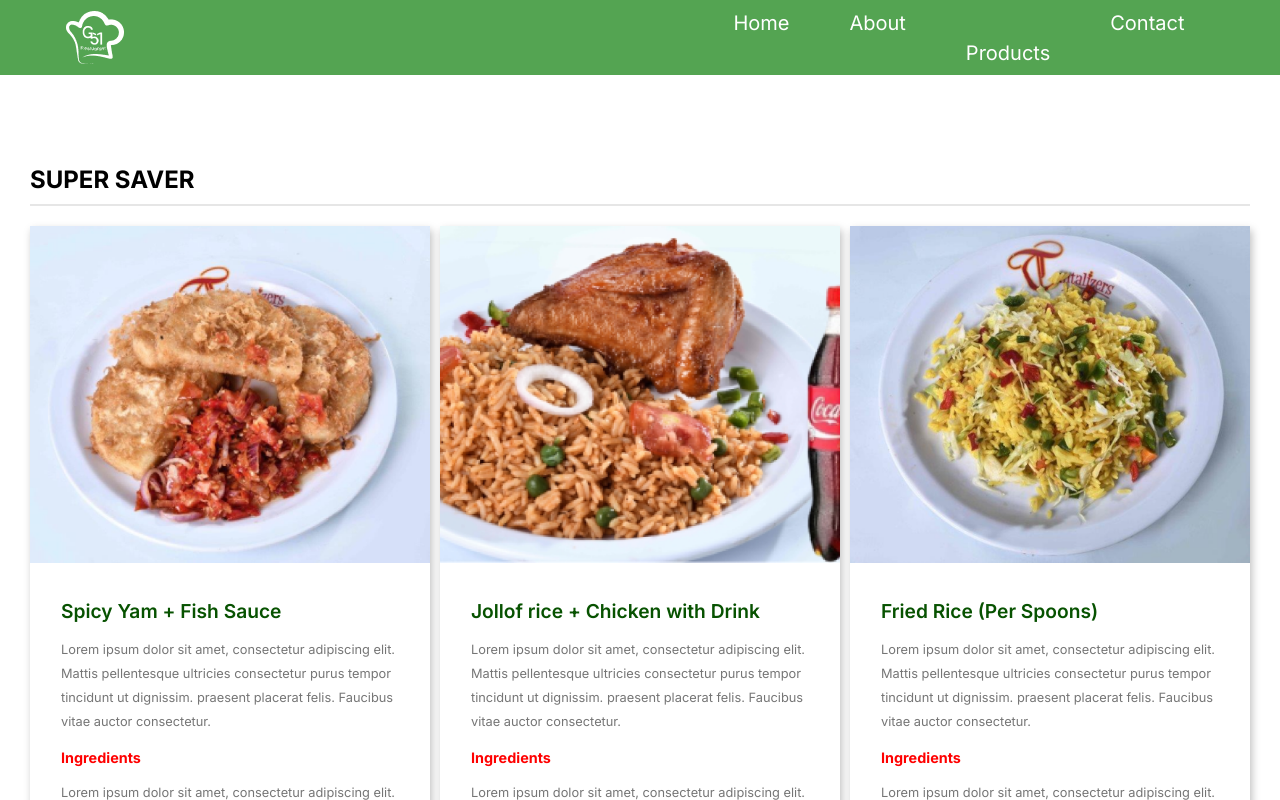
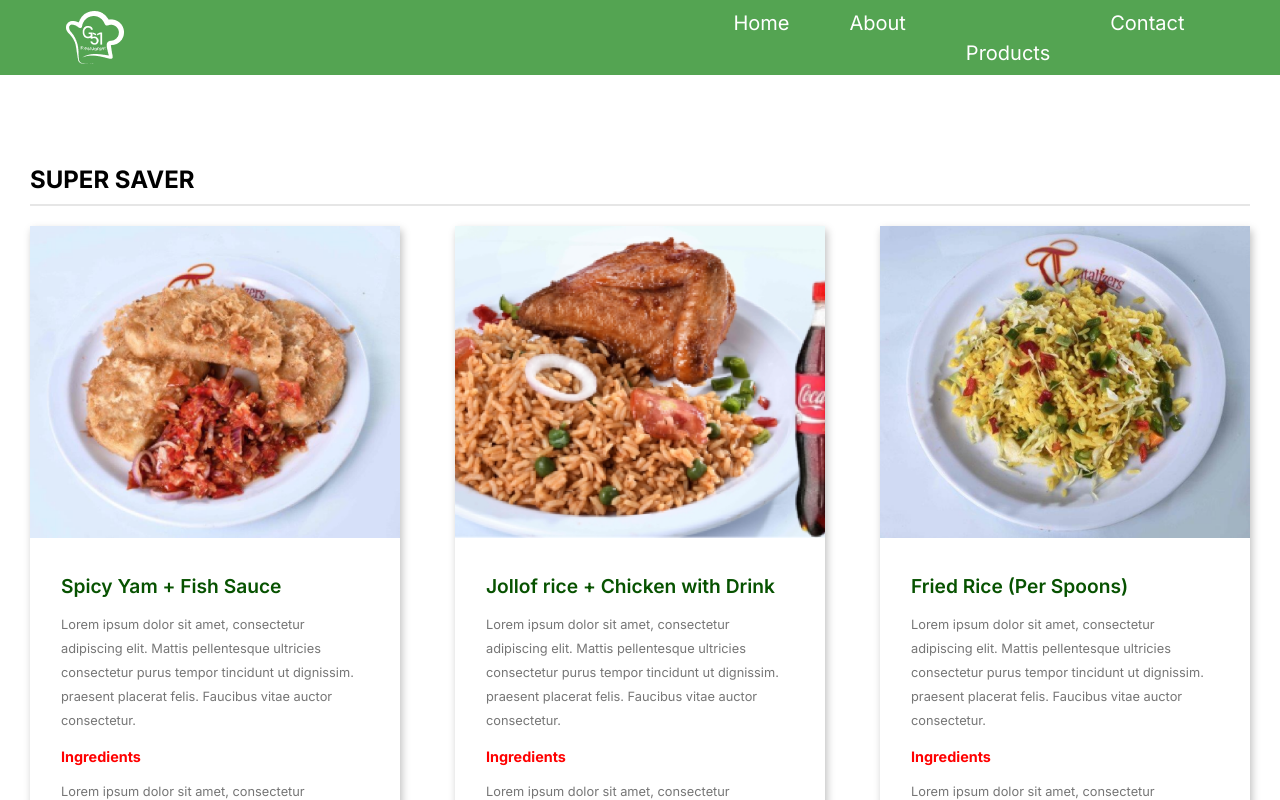
Before and after one commit to SIDEHUSTLE-G51/G51-restaurant, a React (Create React App) app: page /products in a window 1280 px wide. Shown: the top 800 px of the page. Built offline with nearby package versions, Linux system fonts and the light colour scheme.

Commit message:
resize productsCard size

```diff
--- a/src/ProductsPage/components/card.css
+++ b/src/ProductsPage/components/card.css
@@ -31,7 +31,7 @@ hr {
 }
 
 .card {
-  width: 400px;
+  width: 370px;
   display: flex;
   flex-direction: column;
   background-color: white;
```
